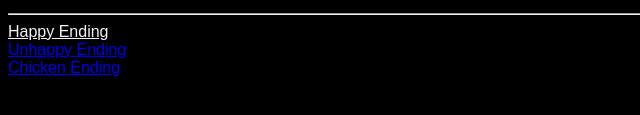
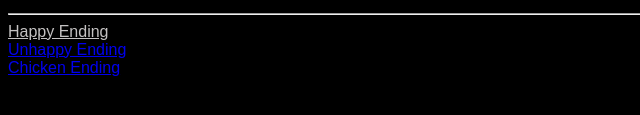
Before and after one commit to BigTurtle8/test-website, a plain HTML site: page index.html in a window 1280 px wide. In both pictures the pointer is over the link "Happy Ending". Shown: the part 245-360 px from the top of the page, 0-640 px from the left. Drawn offline with Linux system fonts and the light colour scheme.

Commit message:
Update style.css

```diff
--- a/css/style.css
+++ b/css/style.css
@@ -10,6 +10,6 @@ a:link, a:visted {
 }
 
 a:hover, a:active {
-  color: #f5f5f5;
+  color: #c4c2c2;
   test-decoration: none;
 }
```
